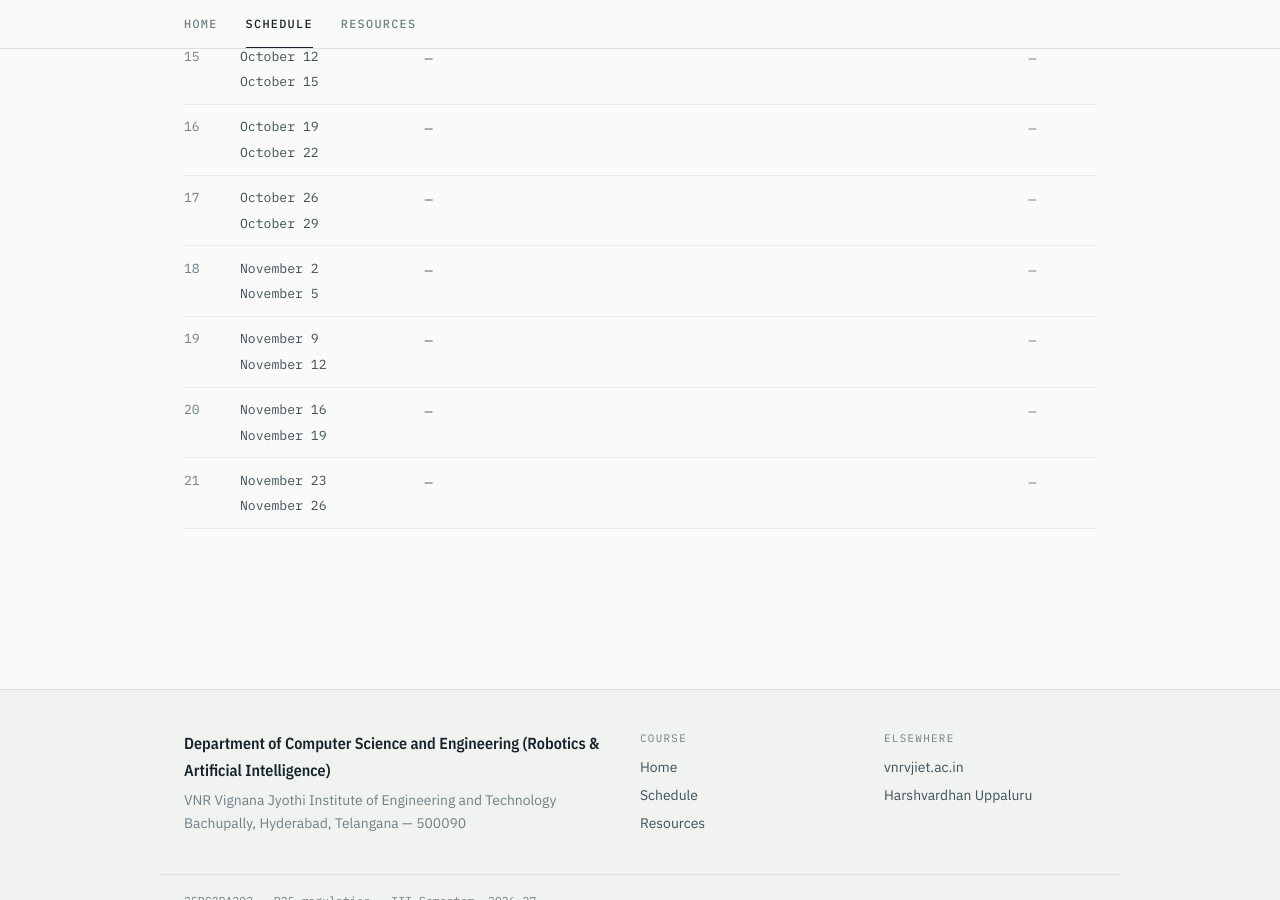
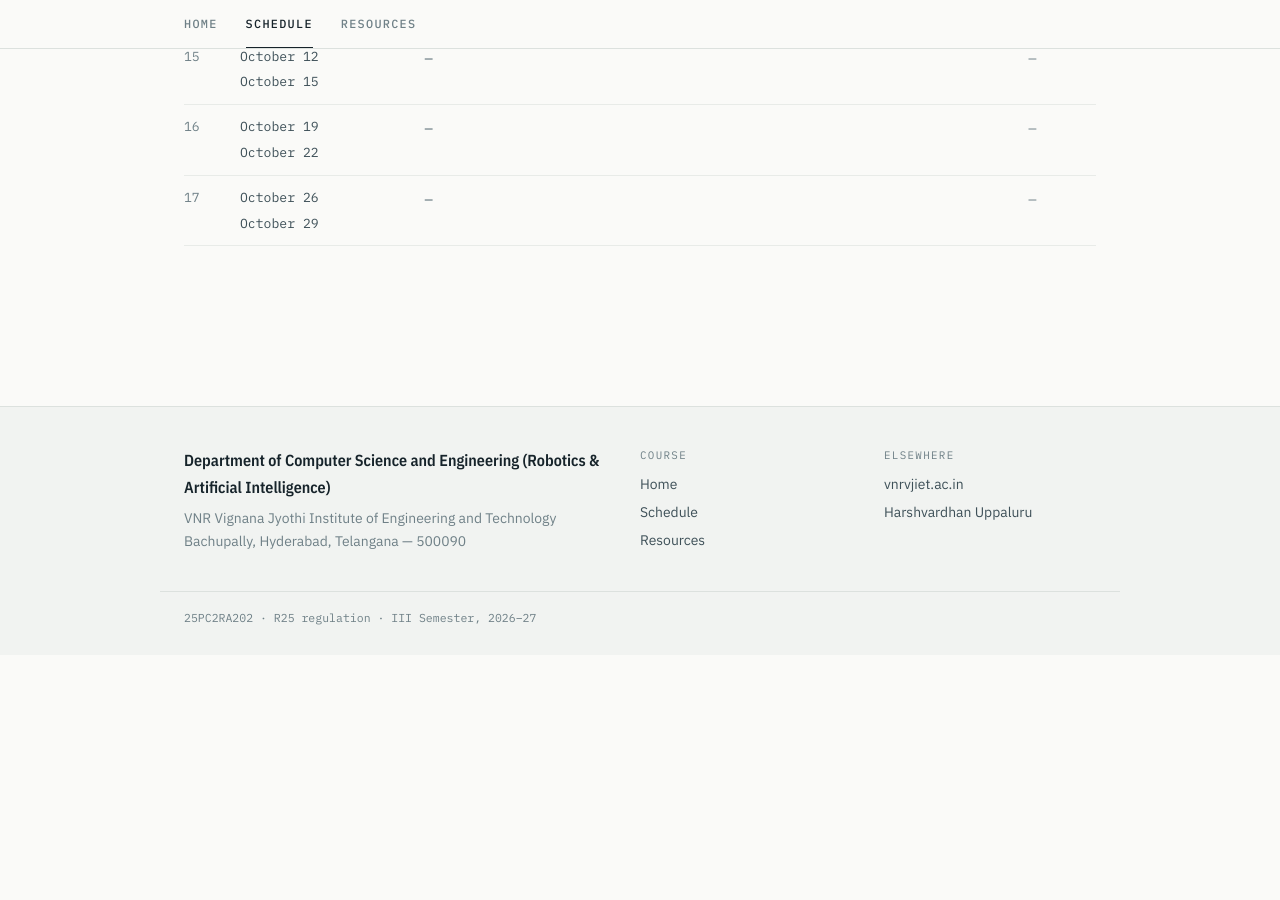
Before and after one commit to uhvardhan/sensors-actuators-lab, a Jekyll site: the page built from schedule.md, in a window 1280 px wide and 900 px high, scrolled down 1202 px. Built offline with Jekyll 4.4.1, drawn with Linux system fonts in a browser that asks for light colours; after the commit the page ends 1857 px from its top, so only the background shows below that.

Commit message:
End the schedule at week 17
Drop weeks 18-21. The last row is week 17, October 26 / October 29.

Co-Authored-By: Claude Opus 5 <noreply@anthropic.com>
Claude-Session: https://claude.ai/code/session_019icvzhAgnNWJ32j6aSJQQF

```diff
--- a/_data/schedule.yml
+++ b/_data/schedule.yml
@@ -77,19 +77,3 @@
   dates: ["October 26", "October 29"]
   session: ""
   files: []
-- week: 18
-  dates: ["November 2", "November 5"]
-  session: ""
-  files: []
-- week: 19
-  dates: ["November 9", "November 12"]
-  session: ""
-  files: []
-- week: 20
-  dates: ["November 16", "November 19"]
-  session: ""
-  files: []
-- week: 21
-  dates: ["November 23", "November 26"]
-  session: ""
-  files: []
```
